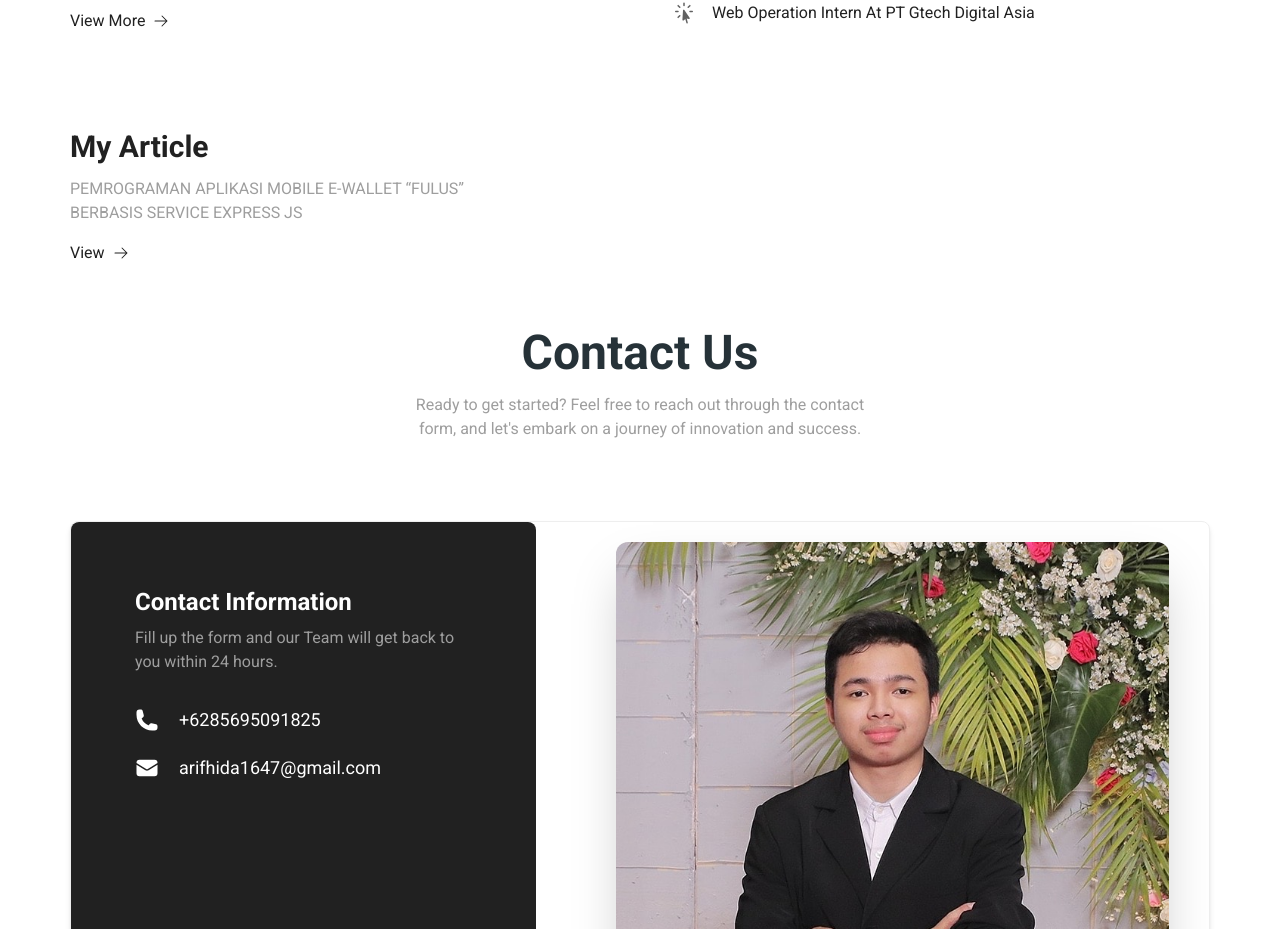
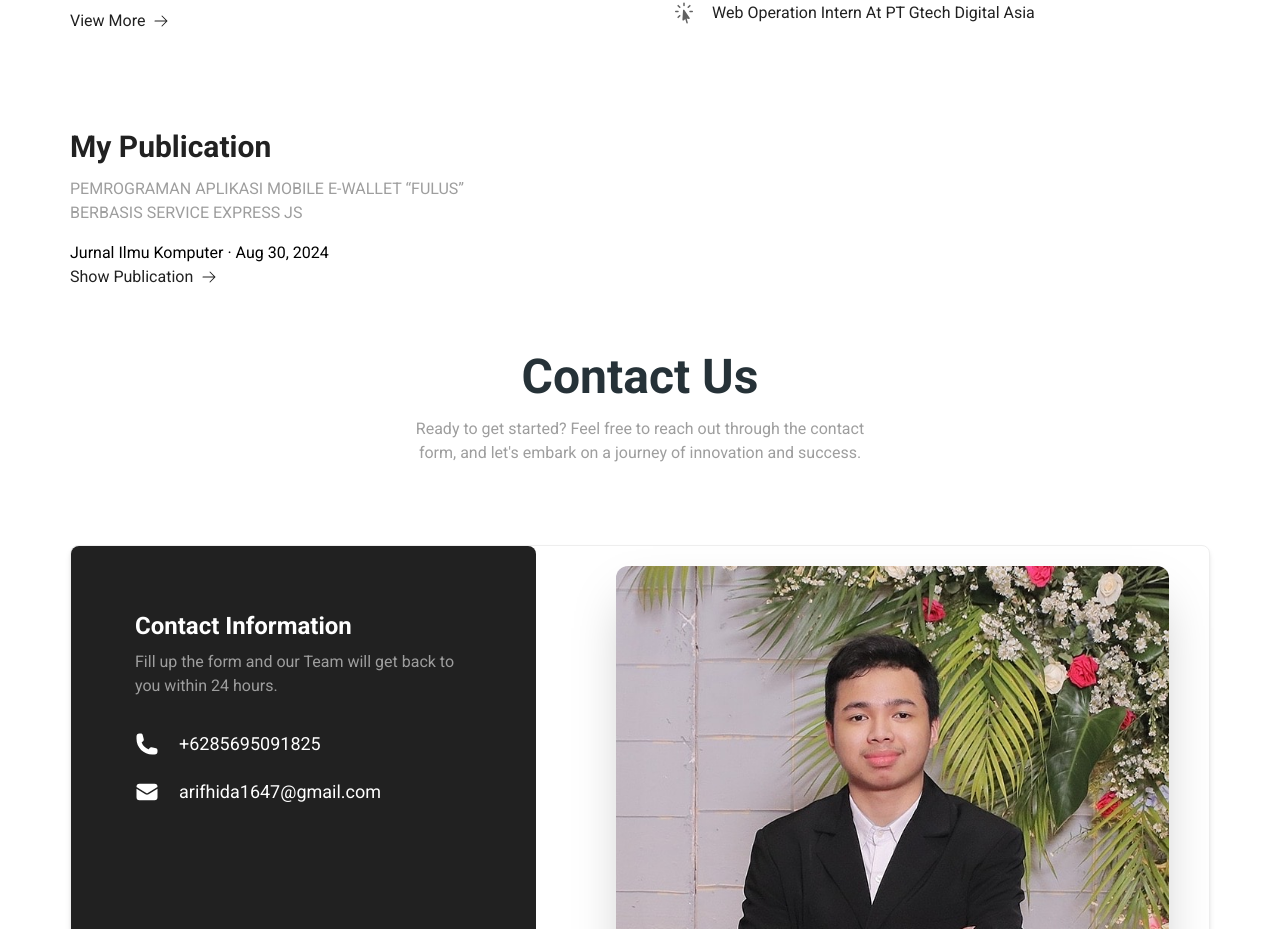
Before and after one commit to arifhida1647/portofolio-nextjs-v2, a Next.js app: page / in a window 1280 px wide. Shown: the part 3796-4725 px from the top of the page. Built offline with nearby package versions, Linux system fonts and the light colour scheme.

Commit message:
update 19/01/2025 05:41

```diff
--- a/src/app/article.tsx
+++ b/src/app/article.tsx
@@ -11,15 +11,16 @@ export function Article() {
         <section className="px-8 py-15">
             <div className="container mx-auto grid w-full grid-cols-1 items-center gap-16 lg:grid-cols-2">
                 <div className="col-span-1">
-                    <h2 className="text-3xl font-bold text-gray-900">My Article</h2>
+                    <h2 className="text-3xl font-bold text-gray-900">My Publication</h2>
                     <p className="mt-3 mb-4 w-9/12 text-base text-gray-500">
                          PEMROGRAMAN APLIKASI MOBILE E-WALLET “FULUS” BERBASIS SERVICE EXPRESS JS
                     </p>
+                    <p>Jurnal Ilmu Komputer · Aug 30, 2024</p>
                     <a
                         href="https://ejournal.upnvj.ac.id/informatik/article/view/8156"
                         className="inline-flex items-center gap-2 text-gray-900 hover:text-gray-700"
                     >
-                        <span>View</span>
+                        <span>Show Publication</span>
                         <ArrowRightIcon className="h-4 w-4" />
                     </a>
                 </div>
```
